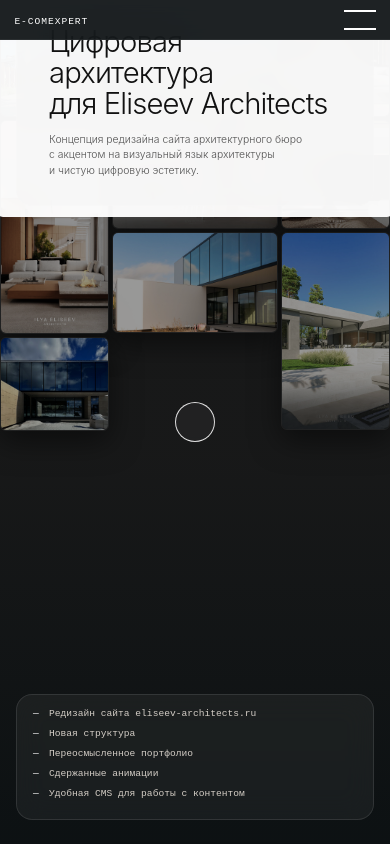
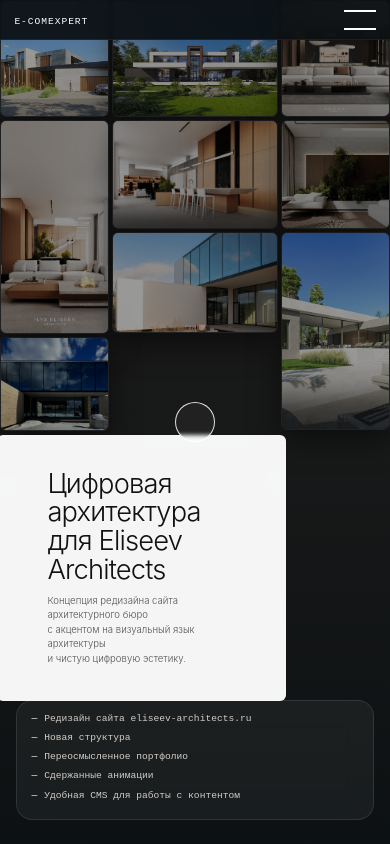
Before and after one commit to Oniqqqq/eliseevv, a React (Vite) app in the folder eliseev-react/: page / in a window 390 px wide. Shown: the top 844 px of the page. Built offline with nearby package versions, Linux system fonts and the light colour scheme.

Commit message:
fix(mobile-hero): compact text block, right space visible, glass panel left-balanced

```diff
--- a/eliseev-react/src/styles.css
+++ b/eliseev-react/src/styles.css
@@ -1889,44 +1889,46 @@
     position: relative;
   }
   .hero-content {
-    padding: 0 2rem 3rem;
+    padding: 7rem 2rem 3rem; /* 7rem top clears the fixed header */
     position: absolute;
-    bottom: 0;
-    left: 0;
-    right: 0;
+    inset: 0;
     z-index: 3;
     display: flex;
     flex-direction: column;
+    justify-content: flex-end; /* text block sticks to bottom */
     align-items: flex-start;
-    gap: 1.5rem;
+    gap: 1.2rem;
   }
 
-  /* Text wrap: not full width, leaves space for gallery feel */
+  /* Text wrap — constrained width, glass backing, left-weighted */
   .hero-text-wrap {
-    max-width: 72%;
-    background: rgba(11, 16, 18, 0.55);
+    width: 70%;              /* fixed width, not full-screen */
+    background: rgba(11, 16, 18, 0.58);
     backdrop-filter: blur(10px);
     -webkit-backdrop-filter: blur(10px);
-    border-radius: 16px;
-    padding: 1.8rem 2rem;
+    border-radius: 16px;     /* all corners rounded incl. right side */
+    padding: 1.4rem 1.6rem 1.4rem 1.8rem; /* compact height, text hugs left */
     border: 1px solid rgba(255,255,255,0.08);
+    margin-left: 0;          /* anchored to left edge of content area */
   }
   .hero-title {
-    font-size: clamp(2.6rem, 7.5vw, 4rem);
+    font-size: clamp(2.4rem, 7vw, 3.6rem);
     line-height: 1.05;
-    margin-bottom: 1rem;
+    margin-bottom: 0.7rem;
   }
-  .hero-subtitle { font-size: 1.3rem; line-height: 1.5; }
-
-  /* Glass panel: narrower, aligned to the right */
+  .hero-subtitle { font-size: 1.2rem; line-height: 1.5; }
+
+  /* Glass panel — narrower, shifted slightly left for balance */
   .hero-glass-panel {
-    align-self: flex-end;
-    width: 58%;
-    padding: 1.5rem 2rem;
+    align-self: flex-start;  /* anchor left instead of right */
+    width: 62%;              /* wide enough to read, not edge-to-edge */
+    margin-left: auto;       /* push it right — right-ish but not extreme right */
+    margin-right: 0;
+    padding: 1.4rem 1.8rem;
     margin-top: 0;
     border-radius: 16px;
   }
-  .hero-list li { font-size: 1.2rem; margin-bottom: 0.7rem; }
+  .hero-list li { font-size: 1.2rem; margin-bottom: 0.6rem; padding-left: 1.6rem; }
 
   /* ---- Cosmos.so mosaic grid ----
      3 columns: left narrow | center | right narrow
```
